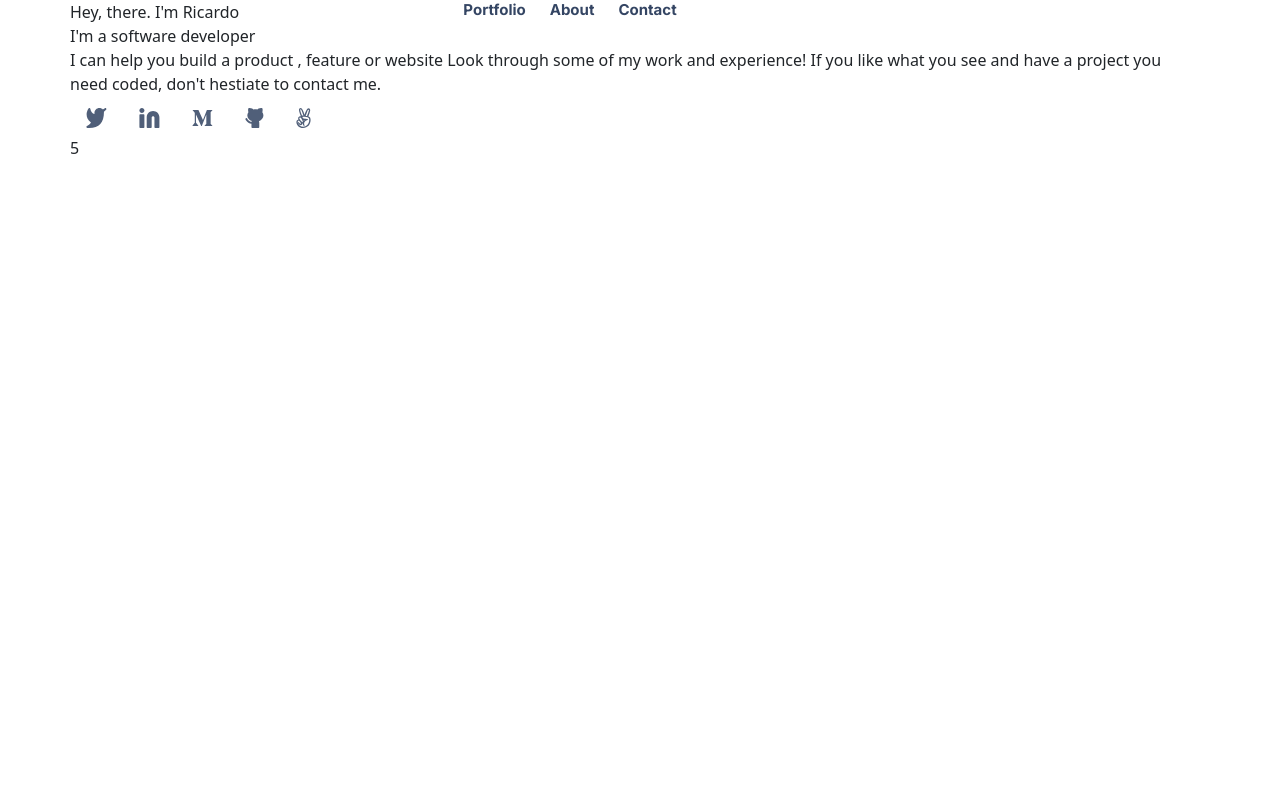
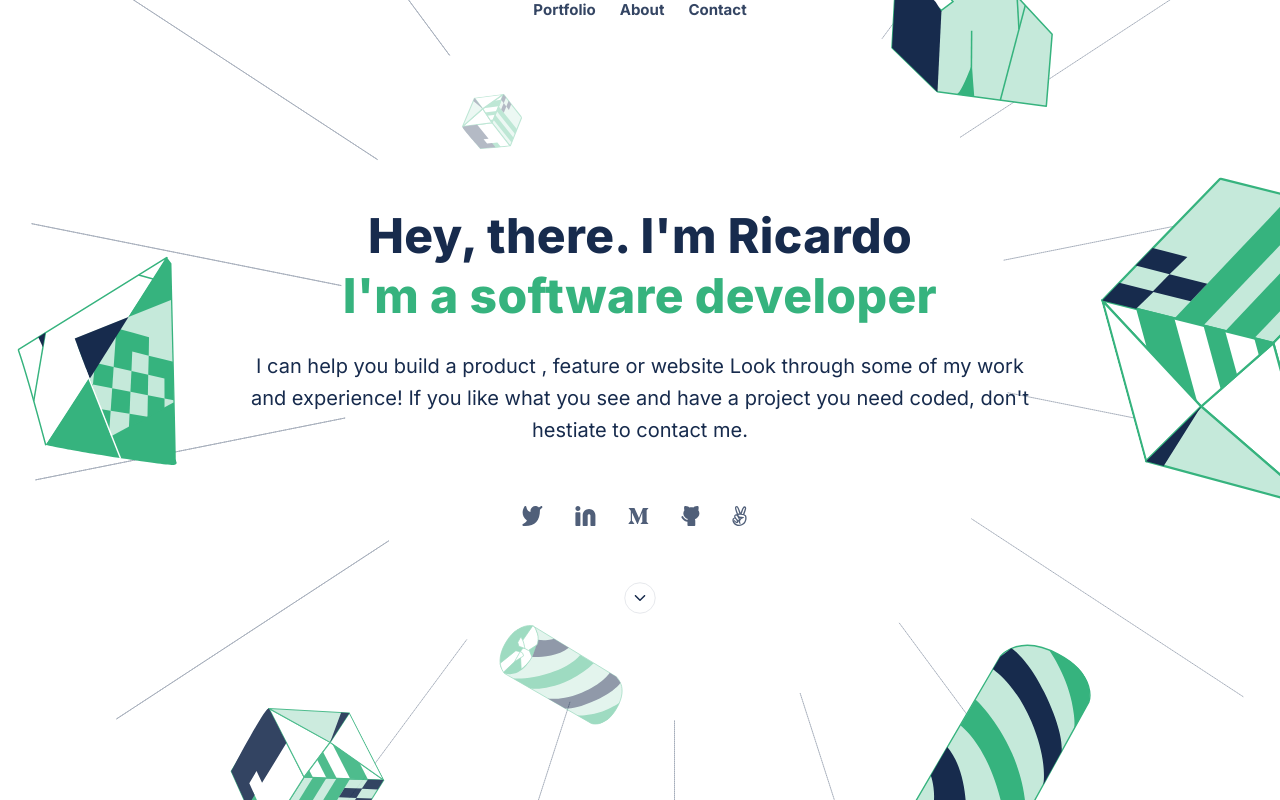
Before and after one commit to rmrmrmr/Try-Bootstrap, a website: page index.html in a window 1280 px wide. Drawn offline with nearby package versions, Linux system fonts and the light colour scheme.

Commit message:
Add Headline section to index.html & style it with bootstrap

```diff
--- a/index.html
+++ b/index.html
@@ -9,7 +9,7 @@
   <title>Document</title>
 </head>
 <body>
-  <nav class="container position-fixed">
+  <nav class="container-fluid position-fixed justify-content-center">
     <nav class="row justify-content-md-center">
       <div class="col-auto nav-text">
         Portfolio
@@ -22,13 +22,12 @@
       </div>
     </nav>
   </nav>
-  <section class="container position-relative">
-    <div class="row">
-      <div class="row">Hey, there. I'm Ricardo</div>
-      <div class="row">I'm a software developer</div>
-      <div class="row"> I can help you build a product , feature or website Look through some of my work and experience! If you like what you see and have a project you need coded,
+    <div class="row justify-content-md-center position-relative vh-100 d-flex align-content-start" id="headline">
+      <div class="row mainText justify-content-md-center align-self-start" id="mainName">Hey, there. I'm Ricardo</div>
+      <div class="row mainText justify-content-md-center align-self-start" id="mainJob">I'm a software developer</div>
+      <div class="row gy-4" id="supText"> I can help you build a product , feature or website Look through some of my work and experience! If you like what you see and have a project you need coded,
         don't hestiate to contact me.</div>
-        <ul class="nav">
+        <ul class="nav justify-content-md-center gy-5" id="sMediaIcons">
           <li class="nav-item">
             <a class="nav-link active"href="https://twitter.com/ricmtza">
               <img src="Images/twitter.svg" alt="Twitter">
@@ -55,9 +54,7 @@
             </a>
           </li>
         </ul>
-
-      <div class="row">5</div>
+        <input class="row justify-content-md-center gy-5" id="actionButtonPlaceholder" type="image" src="Images/Disabled.svg" alt="Next Page">
     </div>
-  </section>
 </body>
 </html>
--- a/style.css
+++ b/style.css
@@ -1,10 +1,55 @@
 @import url('https://fonts.googleapis.com/css2?family=Inter:wght@400;700;800&display=swap');
 
+body {
+  font-family: Inter, sans-serif;
+}
+
 .nav-text {
-  font-family: Inter, sans-serif;
   font-weight: 600;
   font-size: 15px;
   color: #344563;
   line-height: 20px;
   text-align: center;
 }
+
+.mainText {
+  font-size: 48px;
+  font-weight: 800;
+  line-height: 60px;
+  text-align: center;
+  letter-spacing: 0.37px;
+  height: max-content;
+}
+
+#mainName {
+  color: #172B4D;
+}
+
+#mainJob {
+  color: #36b37e;
+  height: max-content;
+}
+
+#supText {
+  font-size: 20px;
+  font-weight: 400;
+  line-height: 32px;
+  text-align: center;
+  color: #172B4D;
+  width: 63.8vw;
+  height: max-content;
+}
+
+#sMediaIcons {
+  height: max-content;
+}
+
+#actionButtonPlaceholder {
+  height: 4vh;
+  width: 5vw;
+}
+
+#headline {
+  padding: 25.77vh;
+  background-image: url('Images/Header-llustration-desktop@2x.svg');
+}
```
